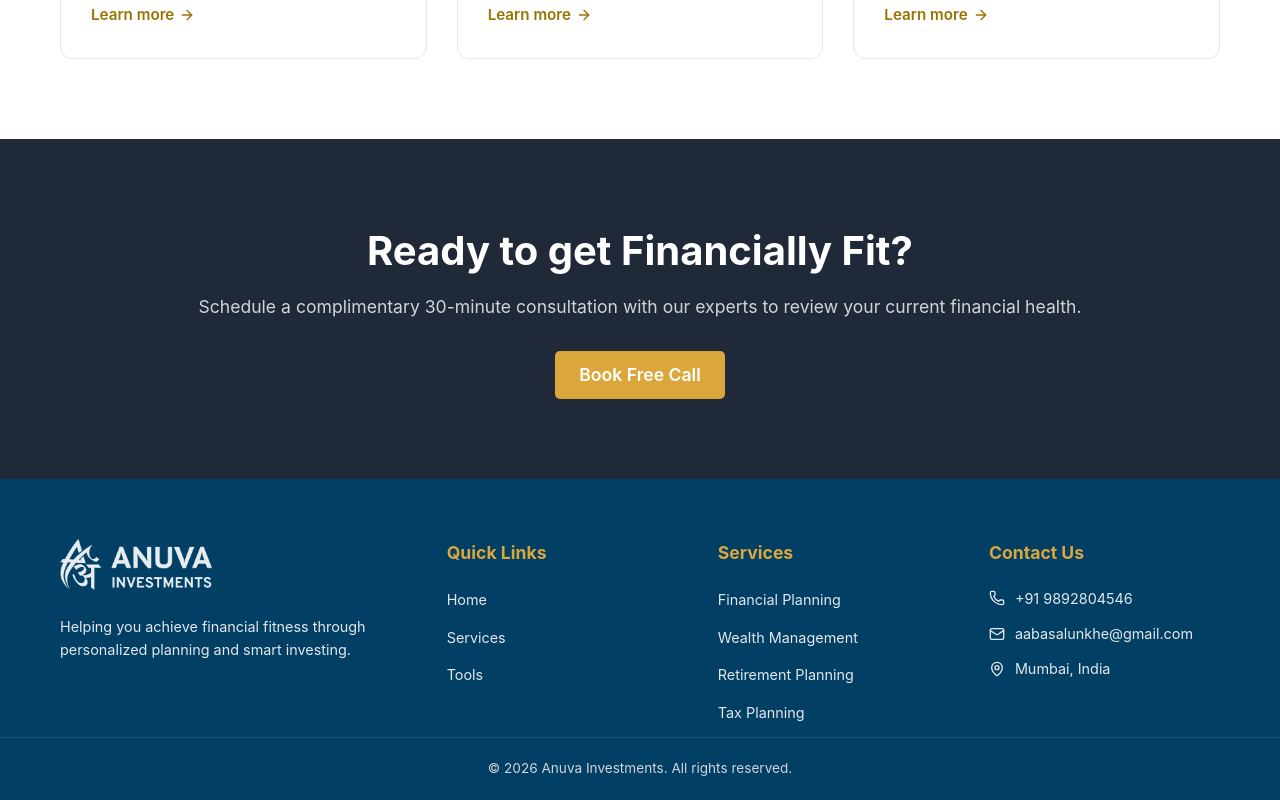
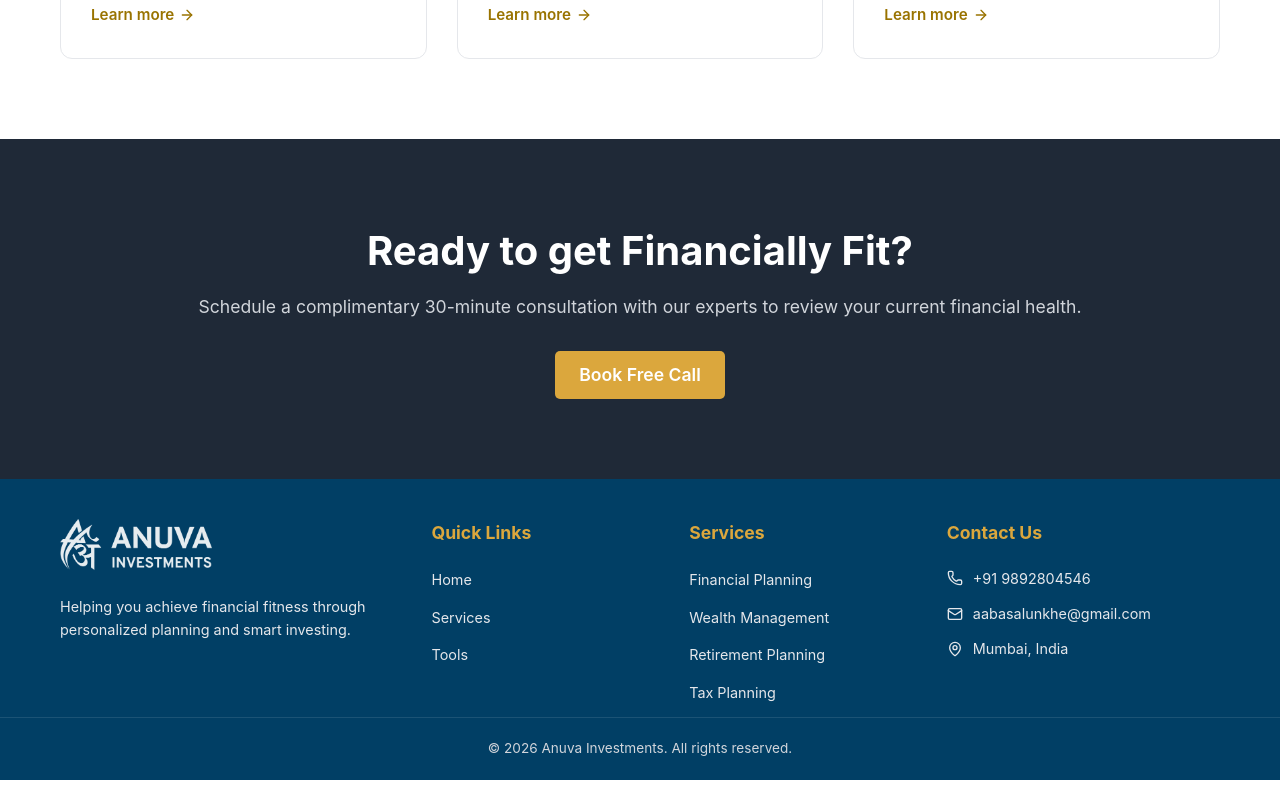
Before and after one commit to Kashy222/anuva-investments, a React (Vite) app: page / in a window 1280 px wide. Shown: the part 1853-2653 px from the top of the page. Built offline with nearby package versions, Linux system fonts and the light colour scheme.

Commit message:
Refactor: UI refinements (Footer spacing, cleanup)

```diff
--- a/src/components/Layout.css
+++ b/src/components/Layout.css
@@ -68,15 +68,19 @@
 .footer {
     background-color: #013F65;
     color: var(--white);
-    padding: 60px 0 20px;
+    padding: 40px 0 20px;
+    /* Reduced top padding */
     margin-top: auto;
 }
 
 .footer-grid {
     display: grid;
-    grid-template-columns: 1.5fr 1fr 1fr 1fr;
-    gap: 40px;
-    margin-bottom: 40px;
+    grid-template-columns: 1.5fr 1fr 1fr 1.2fr;
+    /* Adjusted columns */
+    gap: 30px;
+    /* Reduced gap */
+    margin-bottom: 30px;
+    /* Reduced bottom margin */
 }
 
 .footer-logo-link {
@@ -102,25 +106,7 @@
 
 
 
-.social-links {
-    display: flex;
-    gap: 15px;
-}
 
-.social-icon {
-    width: 36px;
-    height: 36px;
-    background-color: rgba(255, 255, 255, 0.1);
-    border-radius: 50%;
-    display: flex;
-    align-items: center;
-    justify-content: center;
-    transition: background 0.3s;
-}
-
-.social-icon:hover {
-    background-color: var(--primary-gold);
-}
 
 .footer-col h4 {
     color: var(--primary-gold);
```
